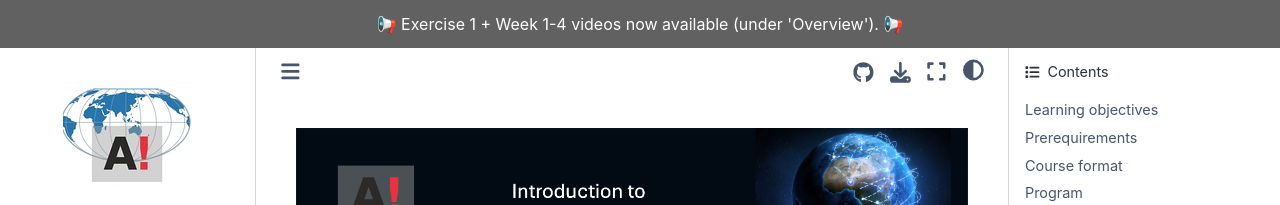
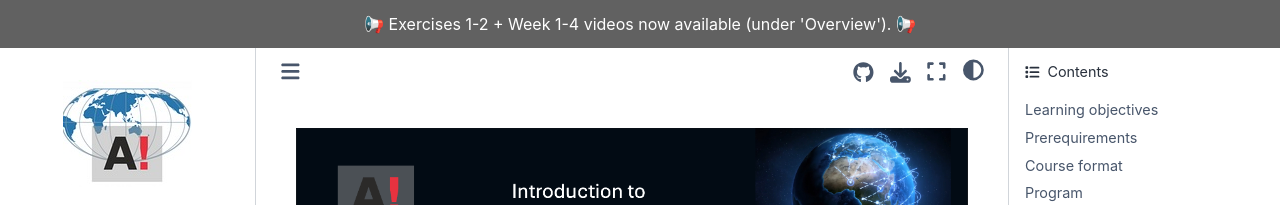
Before and after one commit to AaltoGIS/IntroSDA, a Sphinx documentation site: the page built from source/index.rst, in a window 1280 px wide and 900 px high. Shown: the top 205 px of the window. Built offline with Sphinx 7.4.7 and the Sphinx Book theme 1.1.4, drawn with Linux system fonts in a browser that asks for light colours; pages that are not in the unit, such as notebooks, are missing from menus.

Commit message:
Add Exercise 2 to announcement

```diff
--- a/source/conf.py
+++ b/source/conf.py
@@ -88,7 +88,7 @@ html_theme_options = {
     },
 
     # Possible announcement for the page
-    "announcement": ("📢 Exercise 1 + Week 1-4 videos now available (under 'Overview'). 📢"),
+    "announcement": ("📢 Exercises 1-2 + Week 1-4 videos now available (under 'Overview'). 📢"),
 }
 
 # Allow errors
```
